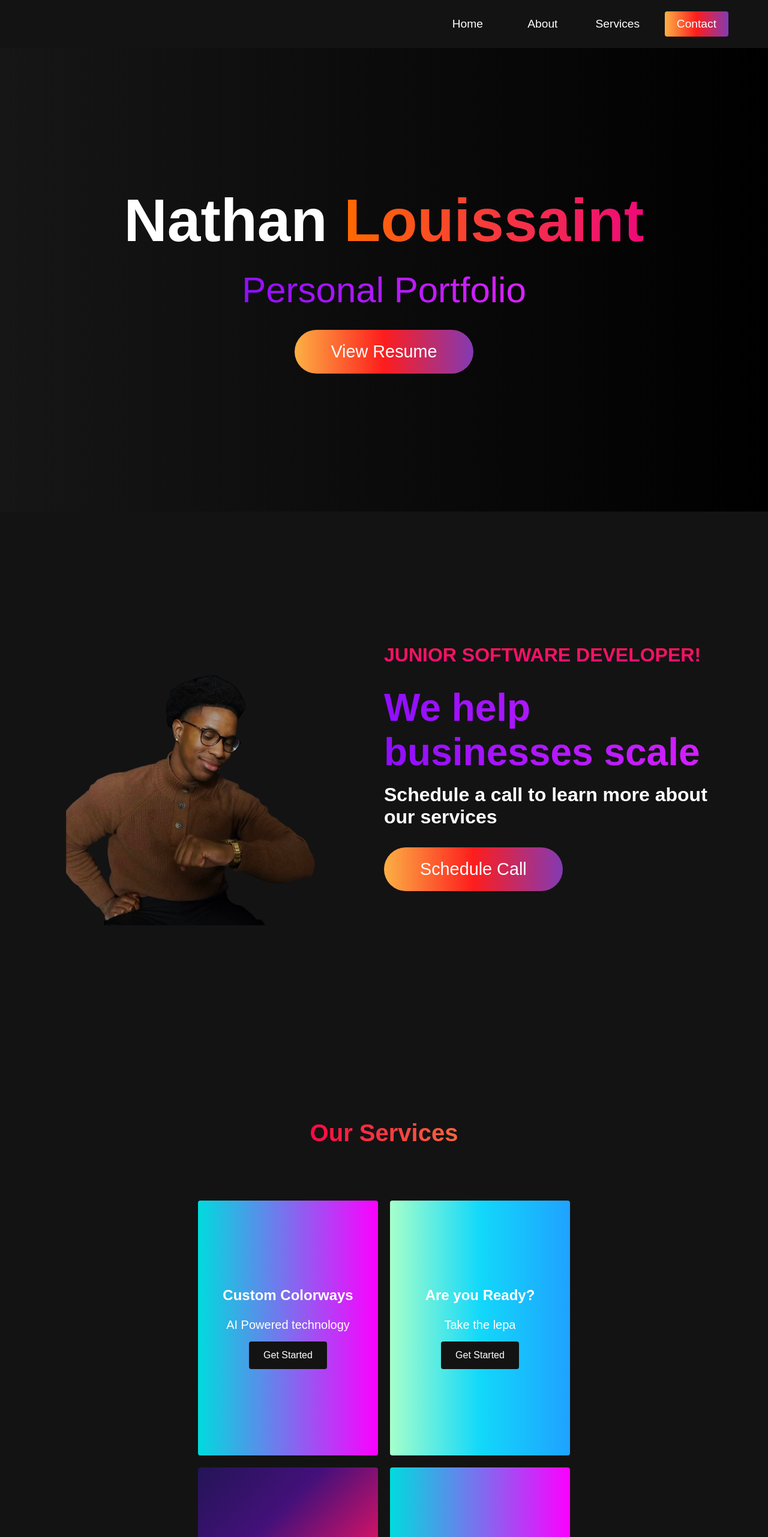
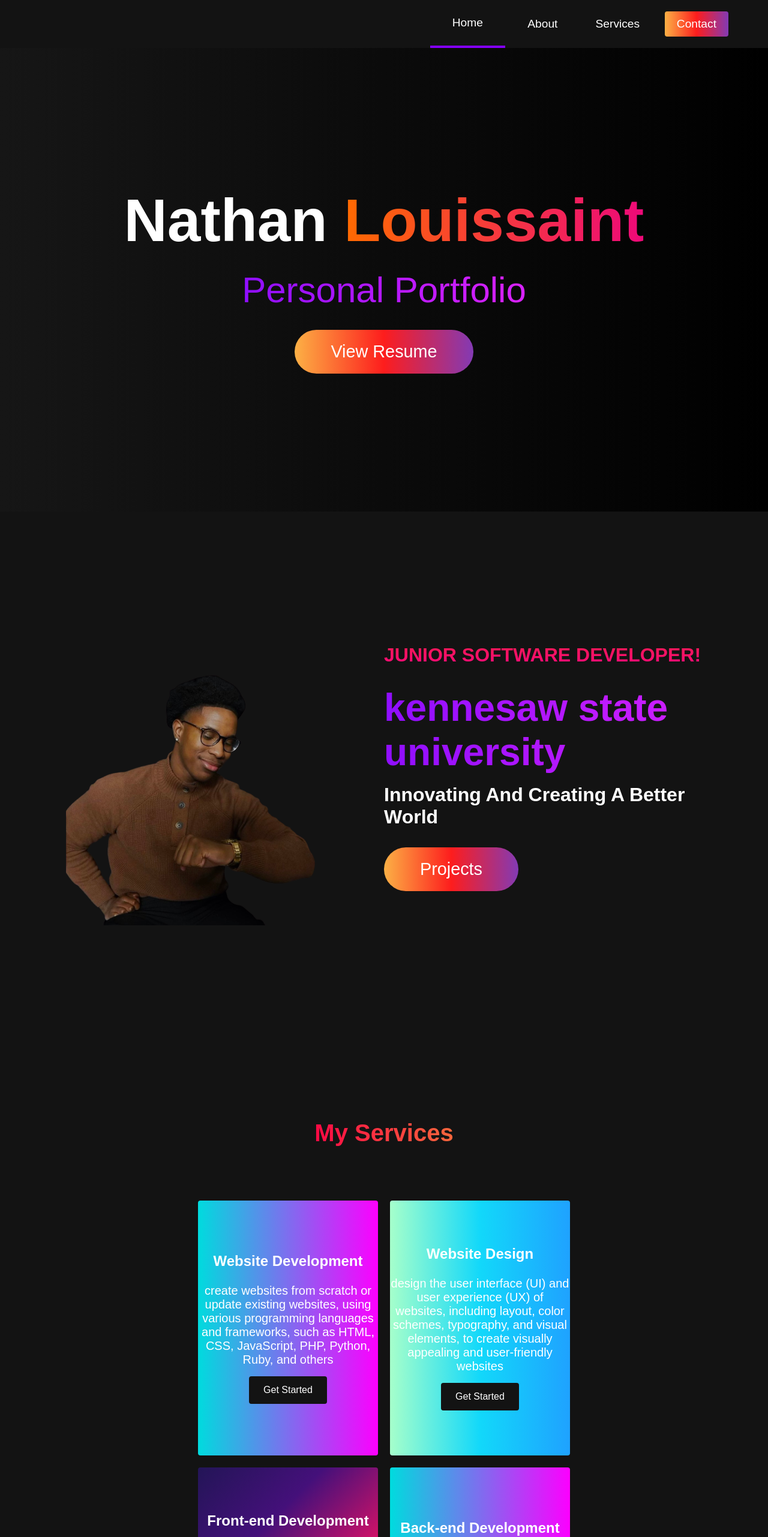
Before and after one commit to natehacker/Javascript, a plain HTML site: page index.html in a window 1280 px wide. Shown: the top 2563 px of the page at 60% size. Drawn offline with Linux system fonts and the light colour scheme.

Commit message:
nathan louissaint about me

```diff
--- /dev/null
+++ b/app.js
@@ -0,0 +1,56 @@
+const menu = document.querySelector('#mobile-menu');
+const menuLinks = document.querySelector('.navbar__menu');
+const navLogo = document.querySelector('#navbar__logo');
+
+// Display Mobile Menu
+const mobileMenu = () => {
+  menu.classList.toggle('is-active');
+  menuLinks.classList.toggle('active');
+};
+
+menu.addEventListener('click', mobileMenu);
+
+// Show active menu when scrolling
+const highlightMenu = () => {
+  const elem = document.querySelector('.highlight');
+  const homeMenu = document.querySelector('#home-page');
+  const aboutMenu = document.querySelector('#about-page');
+  const servicesMenu = document.querySelector('#services-page');
+  let scrollPos = window.scrollY;
+  // console.log(scrollPos);
+
+  // adds 'highlight' class to my menu items
+  if (window.innerWidth > 960 && scrollPos < 600) {
+    homeMenu.classList.add('highlight');
+    aboutMenu.classList.remove('highlight');
+    return;
+  } else if (window.innerWidth > 960 && scrollPos < 1400) {
+    aboutMenu.classList.add('highlight');
+    homeMenu.classList.remove('highlight');
+    servicesMenu.classList.remove('highlight');
+    return;
+  } else if (window.innerWidth > 960 && scrollPos < 2345) {
+    servicesMenu.classList.add('highlight');
+    aboutMenu.classList.remove('highlight');
+    return;
+  }
+
+  if ((elem && window.innerWIdth < 960 && scrollPos < 600) || elem) {
+    elem.classList.remove('highlight');
+  }
+};
+
+window.addEventListener('scroll', highlightMenu);
+window.addEventListener('click', highlightMenu);
+
+//  Close mobile Menu when clicking on a menu item
+const hideMobileMenu = () => {
+  const menuBars = document.querySelector('.is-active');
+  if (window.innerWidth <= 768 && menuBars) {
+    menu.classList.toggle('is-active');
+    menuLinks.classList.remove('active');
+  }
+};
+
+menuLinks.addEventListener('click', hideMobileMenu);
+navLogo.addEventListener('click', hideMobileMenu);
--- a/index.html
+++ b/index.html
@@ -3,7 +3,7 @@
   <head>
     <meta charset="UTF-8" />
     <meta name="viewport" content="width=device-width, initial-scale=1.0" />
-    <title>Scroll Website</title>
+    <title>Nathan louissaint Portfolio</title>
     <link rel="stylesheet" href="styles.css" />
     <link
       rel="stylesheet"
@@ -63,35 +63,42 @@
         </div>
         <div class="main__content">
           <h1>Junior Software developer!</h1>
-          <h2>We help businesses scale</h2>
-          <p>Schedule a call to learn more about our services</p>
-          <button class="main__btn"><a href="#">Schedule Call</a></button>
+          <h2>kennesaw state university</h2>
+          <p>Innovating And Creating A Better World</p>
+          <button class="main__btn"><a href="https://github.com/natehacker?tab=repositories" target="_blank">Projects</a></button>
         </div>
       </div>
     </div>
 
     <!-- Services Section -->
     <div class="services" id="services">
-      <h1>Our Services</h1>
+      <h1>My Services</h1>
       <div class="services__wrapper">
         <div class="services__card">
-          <h2>Custom Colorways</h2>
-          <p>AI Powered technology</p>
+          <h2>Website Development</h2>
+          <p>create websites from scratch or update existing websites, using various
+            programming languages and frameworks,
+            such as HTML, CSS, JavaScript, PHP, Python, Ruby, and others</p>
           <div class="services__btn"><button>Get Started</button></div>
         </div>
         <div class="services__card">
-          <h2>Are you Ready?</h2>
-          <p>Take the lepa</p>
+          <h2>Website Design</h2>
+          <p>design the user interface (UI) and user experience (UX) of websites, including layout,
+            color schemes, typography, and visual elements, to
+            create visually appealing and user-friendly websites</p>
           <div class="services__btn"><button>Get Started</button></div>
         </div>
         <div class="services__card">
-          <h2>Full Gradients</h2>
-          <p>100 Combinations</p>
+          <h2>Front-end Development</h2>
+          <p>implement the front-end portion of websites, which includes creating and integrating user
+             interfaces, optimizing websites for different devices and
+             screen sizes, and ensuring cross-browser compatibility</p>
           <div class="services__btn"><button>Get Started</button></div>
         </div>
         <div class="services__card">
-          <h2>Infinite Choices</h2>
-          <p>1000's of colors</p>
+          <h2>Back-end Development</h2>
+          <p>develop and manage the back-end functionality of websites, including database integration,
+            server-side scripting, and server configuration, to enable dynamic and interactive website features</p>
           <div class="services__btn"><button>Get Started</button></div>
         </div>
       </div>
```
